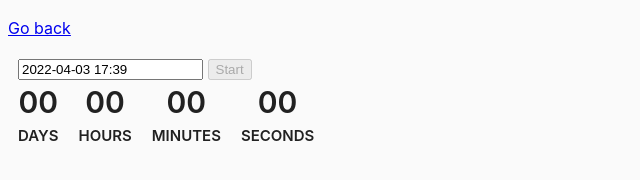
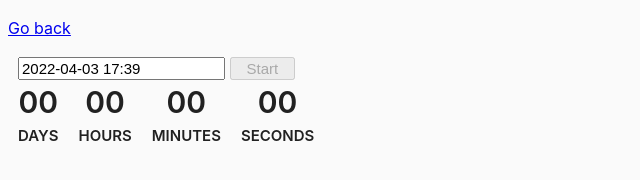
Before and after one commit to M-Dryha/goit-js-hw-09, a website built with Parcel: page src/02-timer.html in a window 1280 px wide. Shown: the whole page, without its empty margins (0-640 px from the left). Built offline with nearby package versions, Linux system fonts and the light colour scheme.

Commit message:
update css

```diff
--- a/src/02-timer.html
+++ b/src/02-timer.html
@@ -9,8 +9,8 @@
   <body>
     <p><a href="index.html">Go back</a></p>
 
-    <input type="text" id="datetime-picker" />
-    <button type="button" data-start>Start</button>
+    <input class="input-timer" type="text" id="datetime-picker" />
+    <button  class="btn" type="button" data-start>Start</button>
 
     <div class="timer">
       <div class="field">
--- a/src/css/common.css
+++ b/src/css/common.css
@@ -42,3 +42,13 @@ input {
   font-size: 15px;
   font-weight: 600;
 }
+
+.btn {
+  font-size: 15px;
+  padding-left: 15px;
+  padding-right: 15px;
+}
+
+.input-timer {
+  font-size: 15px;
+}
```
